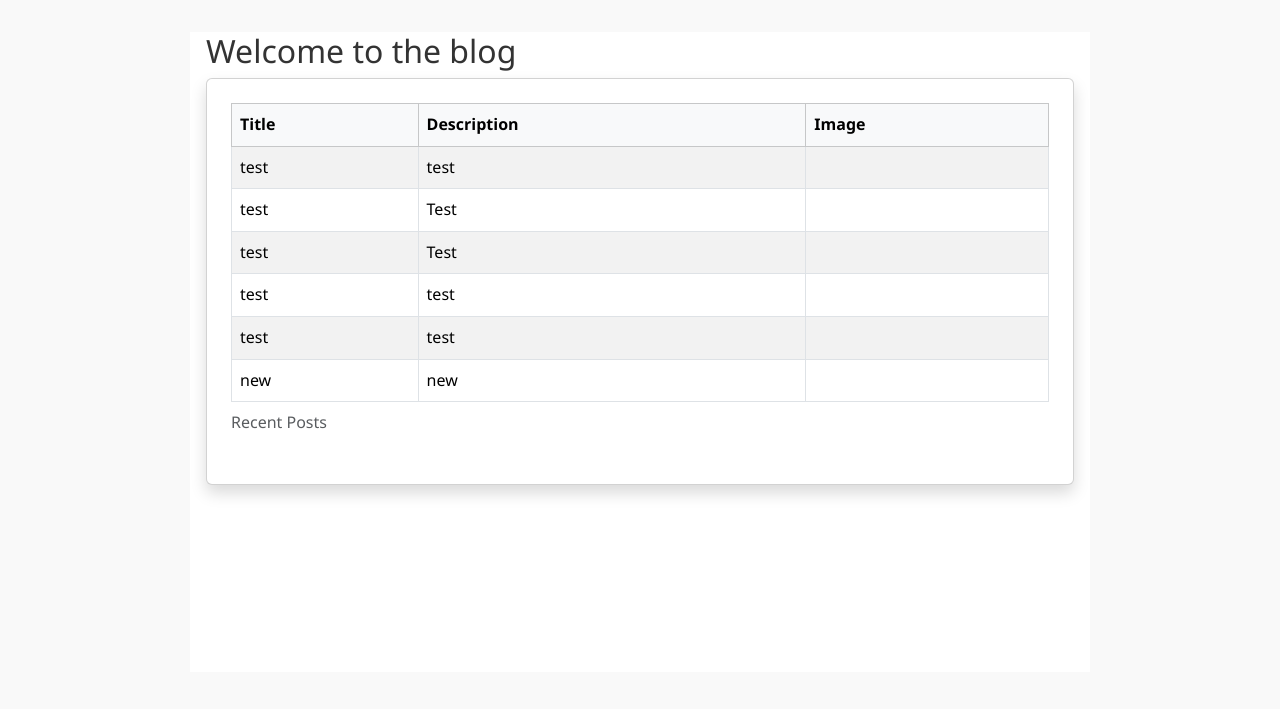
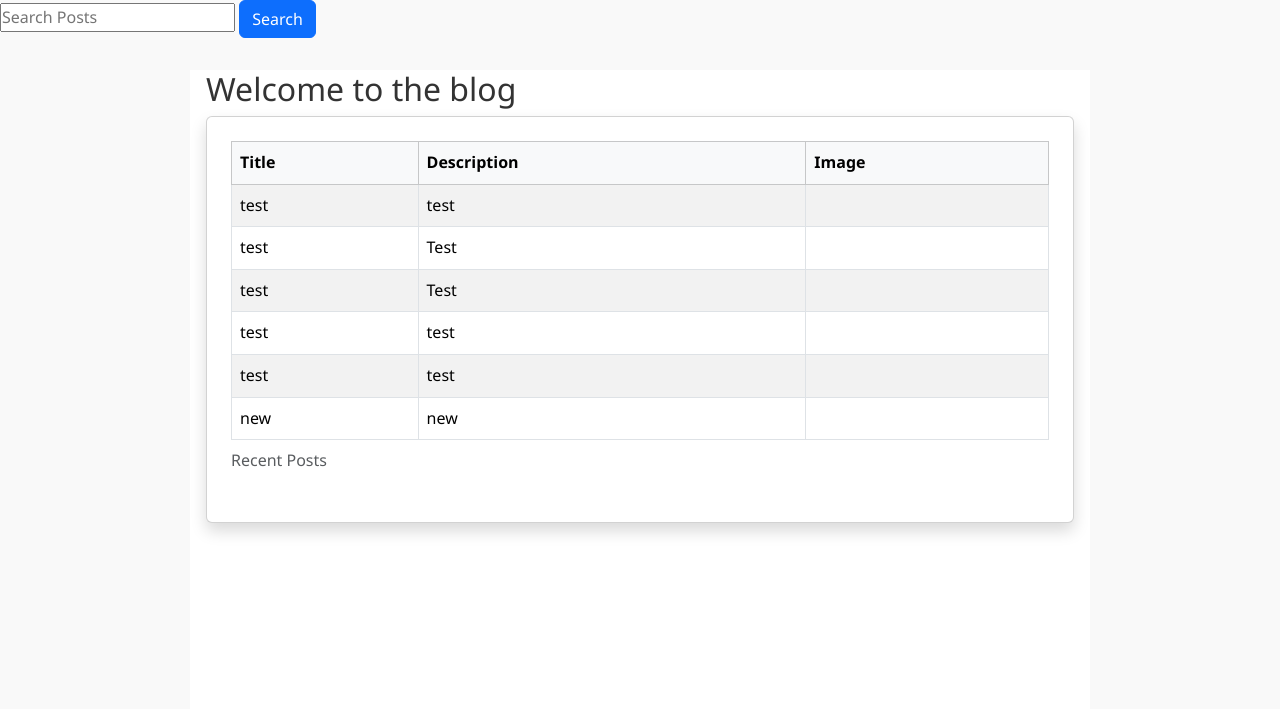
Before and after one commit to AinzuOnDaGit/Framework_assignment2, a Django app: page / in a window 1280 px wide. Shown: the part 74-783 px from the top of the page. Before the commit the page ends 570 px from the top, so only its background shows below. Run offline with Django 5.2, Linux system fonts and the light colour scheme; data comes from the database, SQL or seed files in the repository; both versions use the stored data as it was after the commit.

```diff
--- a/Django/blog/templates/blog/base.html
+++ b/Django/blog/templates/blog/base.html
@@ -24,6 +24,12 @@
         </div>
     </nav>
 
+    <!-- Search functionality -->
+     <!-- new to figure out how to do this on here -->
+     <form method="get" action="{% url 'index' %}">
+        <input type="search" name="Filter" placeholder="Search Posts">
+        <button class ="btn btn-primary" type="submit"> Search</button>
+     </form>
 
     <div class="main-content">
         {% block content %}
```
Also changed, not shown: Django/db.sqlite3.
